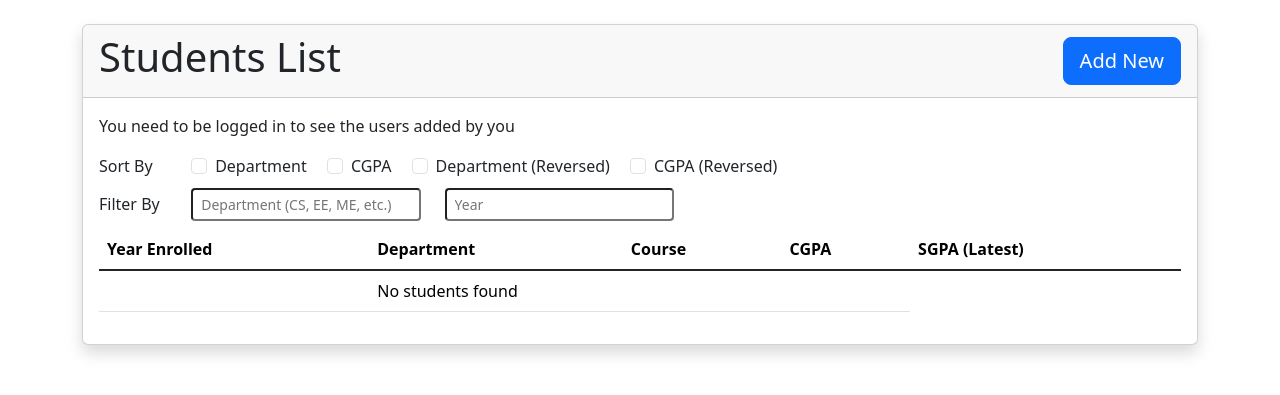
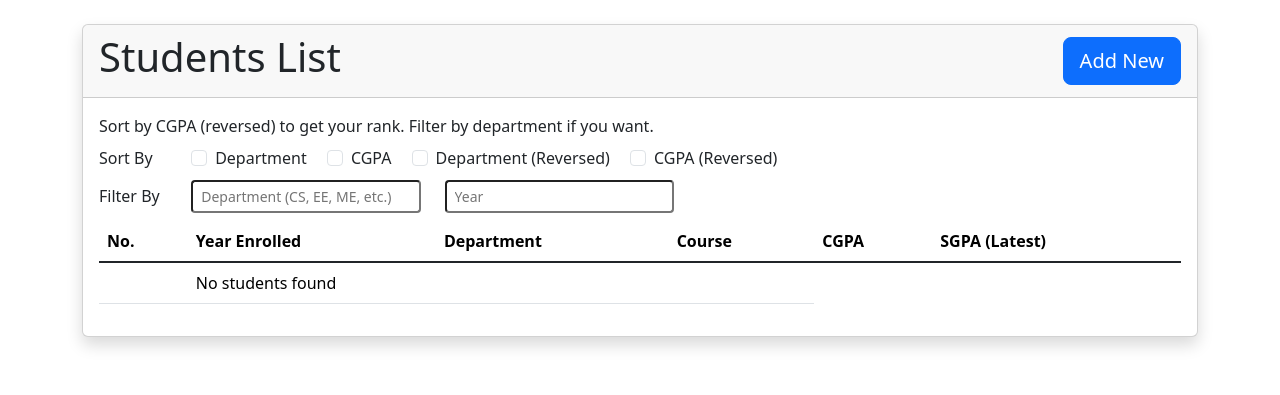
Before and after one commit to Yureien/GradeChecker, a Django app: page /student/ in a window 1280 px wide. Shown: the top 395 px of the page. Run offline with Django 4.2, Linux system fonts and the light colour scheme; data that the repository does not hold is empty; some libraries are stand-ins or nearby versions.

Commit message:
Added rank

```diff
--- a/core/templates/core/student/list.html
+++ b/core/templates/core/student/list.html
@@ -16,9 +16,7 @@
             </div>
         </div>
         <div class="card-body">
-            {% if not request.user.is_authenticated %}
-                <p class="text-error">You need to be logged in to see the users added by you</p>
-            {% endif %}
+            Sort by CGPA (reversed) to get your rank. Filter by department if you want.
             <!-- TODO: Fix below abomination -->
             <form id="query-form">
                 <div class="row my-2 align-items-center">
@@ -137,6 +135,13 @@
                 <table class="table align-middle">
                     <thead>
                         <tr>
+                            {% if request.GET.sort_rcgpa == "on" %}
+                            <th>Rank</th>
+                            {% elif request.GET.sort_cgpa == "on" %}
+                            <th>Rev. Rank</th>
+                            {% else %}
+                            <th>No.</th>
+                            {% endif %}
                             {% if request.user.is_authenticated %}
                                 <th>Roll Number</th>
                                 <th>Name</th>
@@ -152,6 +157,7 @@
                     <tbody class="table-group-divider">
                         {% for student in students %}
                             <tr>
+                                <td>{{ forloop.counter }}</td>
                                 {% if request.user.is_authenticated %}
                                     <td>{{ student.roll_number }}</td>
                                     <td>{{ student.name }}</td>
```
